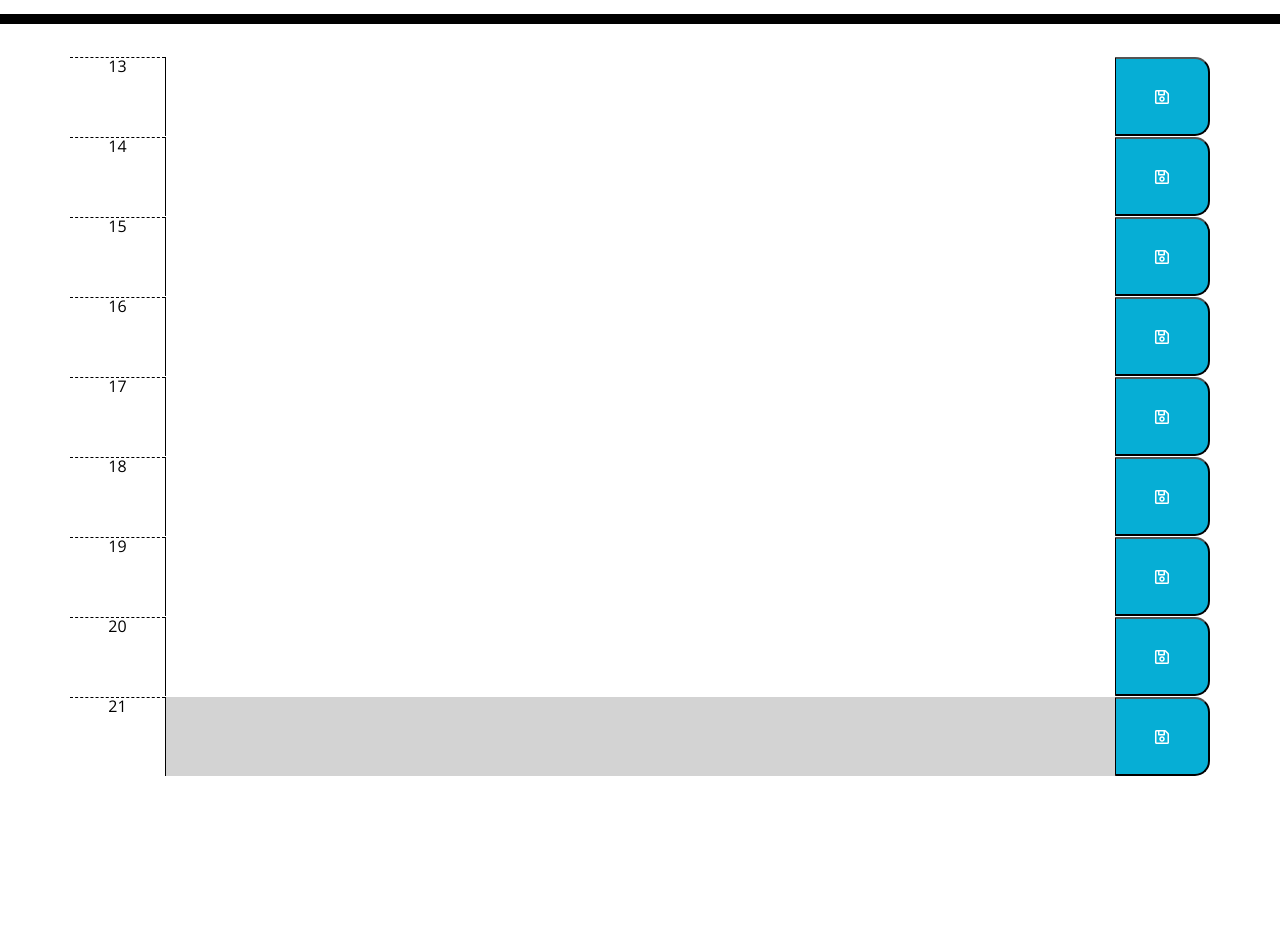
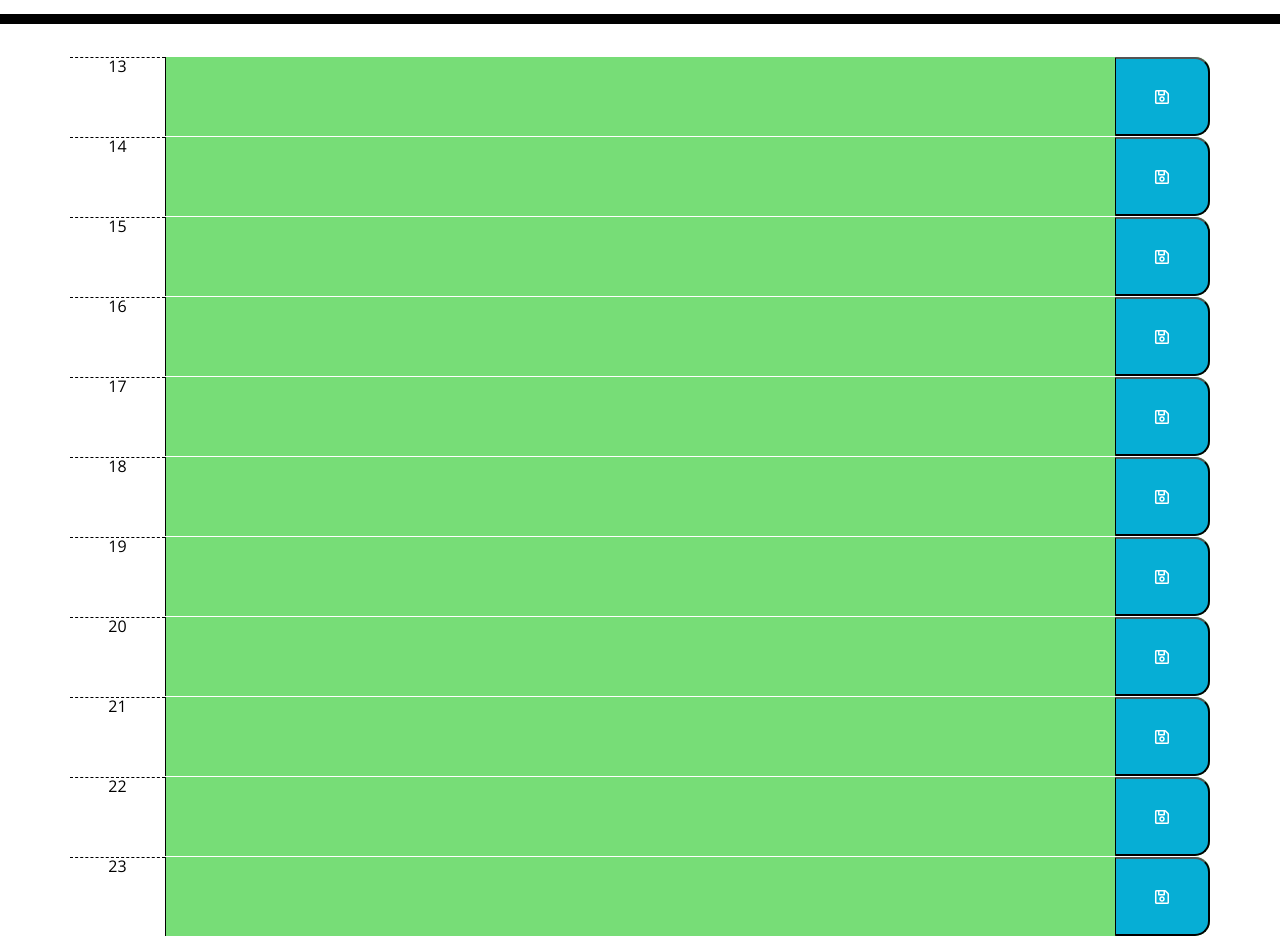
Before and after one commit to mugich/api-day-planner, a plain HTML site: page index.html in a window 1280 px wide. Shown: the part 280-1216 px from the top of the page. Before the commit the page ends 1056 px from the top, so only its background shows below. Drawn offline with nearby package versions, Linux system fonts and the light colour scheme.

Commit message:
updated 'updateTime' function

```diff
--- a/assets/style.css
+++ b/assets/style.css
@@ -65,7 +65,7 @@ textarea{
   color: white;
 }
 
-/* .saveBtn i:hover {
+.saveBtn i:hover {
   font-size: 20px;
   transition: all .3s ease-in-out;
-} */
+}
--- a/index.html
+++ b/index.html
@@ -43,7 +43,7 @@
 
 
 
-    <script src="./lib/moment/moment.min.js"></script>
+    <!-- <script src="./lib/moment/moment.min.js"></script> -->
     <script src="https://cdnjs.cloudflare.com/ajax/libs/jquery/3.2.1/jquery.min.js"></script>
     <script src="https://cdnjs.cloudflare.com/ajax/libs/moment.js/2.24.0/moment.min.js"></script>
     <script src="./script.js"></script>
--- a/script.js
+++ b/script.js
@@ -1,6 +1,6 @@
-var hours = ["13", "14", "15", "16", "17", "18", "19", "20", "21"];
+var hours = ["13", "14", "15", "16", "17", "18", "19", "20", "21", "22", "23"];
 var date = moment().format("MMMM Do YYYY, h:mm:ss a");
-var currentTime = moment().hours('H');
+var currentTime = moment().hours();
 
 $("#currentDay").append(date);
 
@@ -16,8 +16,6 @@ for (i = 0; i < hours.length; i++) {
 
   var textArea = $("<textarea>");
   textArea.addClass("col-10");
-  textArea.text();
-  textArea.attr("id", hours[i]);
   row.append(textArea);
 
   var button = $("<button>");
@@ -25,20 +23,6 @@ for (i = 0; i < hours.length; i++) {
   row.append(button);
 
   $(".container").append(row);
-}
-
-localStorageFunction();
-
-function localStorageFunction() {
-  $("textarea")[0].value = localStorage.getItem("textarea1");
-  $("textarea")[1].value = localStorage.getItem("textarea2");
-  $("textarea")[2].value = localStorage.getItem("textarea3");
-  $("textarea")[3].value = localStorage.getItem("textarea4");
-  $("textarea")[4].value = localStorage.getItem("textarea5");
-  $("textarea")[5].value = localStorage.getItem("textarea6");
-  $("textarea")[6].value = localStorage.getItem("textarea7");
-  $("textarea")[7].value = localStorage.getItem("textarea8");
-  $("textarea")[8].value = localStorage.getItem("textarea9");
 }
 
 $("button").on("click", function (event) {
@@ -64,38 +48,35 @@ $("button").on("click", function (event) {
   localStorage.setItem("textarea9", textArea9);
 });
 
-// function hourUpdater() {
-
-//   $(".time-block").each(function () {
-//     var blockHour = parseInt($(this).attr("data-row").split(" ")[0]);
-
-//     if (blockHour < currentTime) {
-//       $(this).addClass("past");
-//     } else if (blockHour === currentTime) {
-//       $(this).removeClass("past");
-//       $(this).addClass("present");
-//     } else {
-//       $(this).removeClass("past");
-//       $(this).removeClass("present");
-//       $(this).addClass("future");
-//     }
-//   });
-// }
-
-// hourUpdater();
-
-function updateTime(){
-
-  for( var i = 0; i < hours.length; i++){
-    if (parseInt(hours[i]) > currentTime){
-      textArea.addClass("past")
-    } else if (parseInt(hours[i]) < currentTime){
-      textArea.addClass("past");
-    } else if (parseInt(hours[i]) == currentTime){
-      textArea.addClass("present");
-    }
-  }
-
+function localStorageFunction() {
+  $("textarea")[0].value = localStorage.getItem("textarea1");
+  $("textarea")[1].value = localStorage.getItem("textarea2");
+  $("textarea")[2].value = localStorage.getItem("textarea3");
+  $("textarea")[3].value = localStorage.getItem("textarea4");
+  $("textarea")[4].value = localStorage.getItem("textarea5");
+  $("textarea")[5].value = localStorage.getItem("textarea6");
+  $("textarea")[6].value = localStorage.getItem("textarea7");
+  $("textarea")[7].value = localStorage.getItem("textarea8");
+  $("textarea")[8].value = localStorage.getItem("textarea9");
 }
 
- updateTime();
+function updateTime() {
+
+  $(".time-block").each(function () {
+    var blockHour = parseInt($(this).attr("data-row").split(" ")[0]);
+
+    if (blockHour < currentTime) {
+      $(this).addClass("past");
+    } else if (blockHour === currentTime) {
+      $(this).removeClass("past");
+      $(this).addClass("present");
+    } else {
+      $(this).removeClass("past");
+      $(this).removeClass("present");
+      $(this).addClass("future");
+    }
+  });
+}
+
+updateTime();
+localStorageFunction();
```
